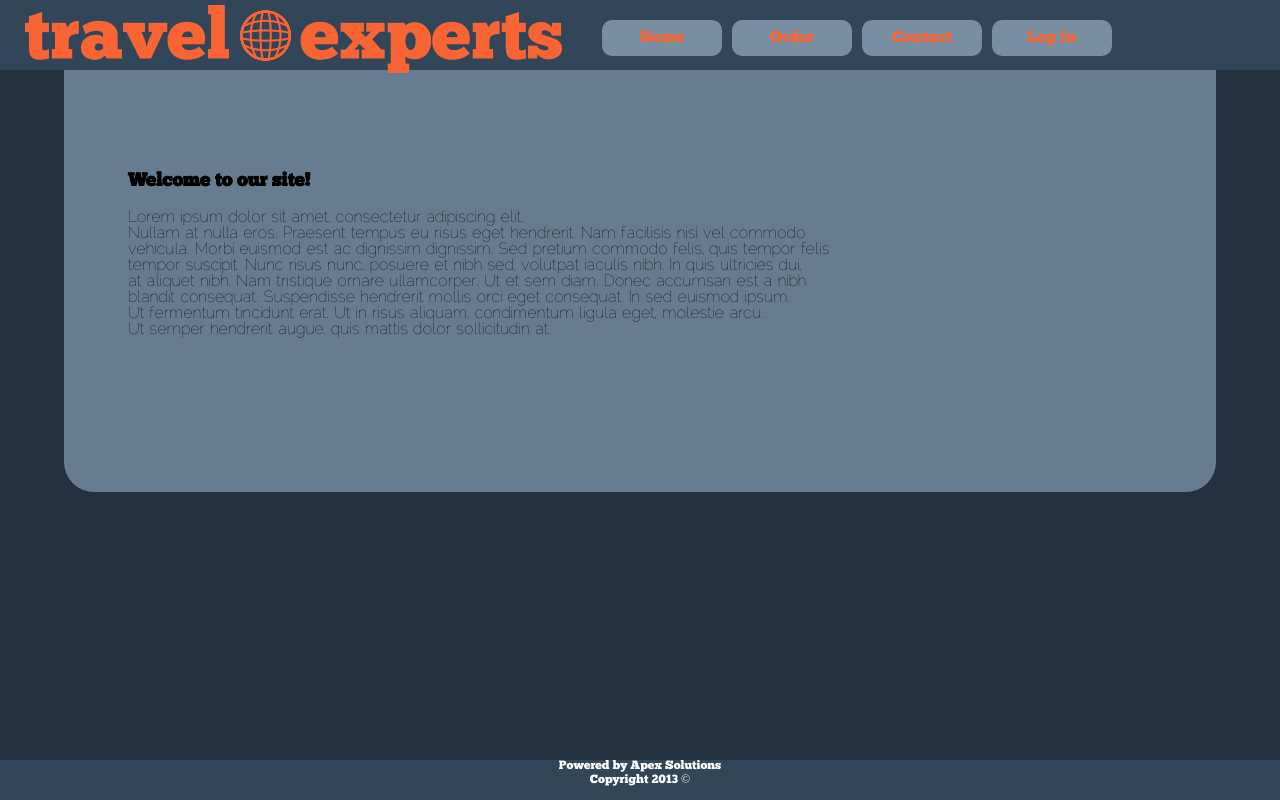
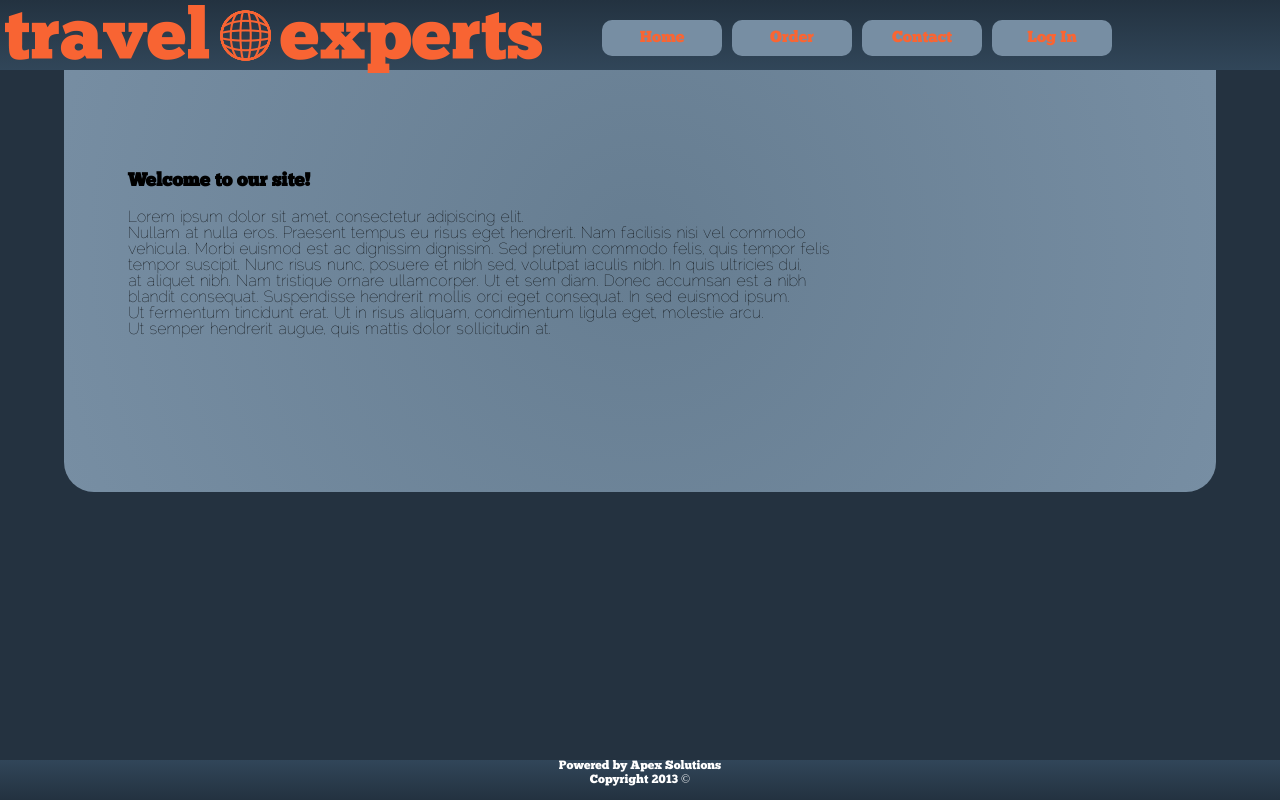
Before and after one commit to PaulTeixeira/TravelWebsite, a PHP site: page /index.php in a window 1280 px wide. Run offline with PHP 8.4, Linux system fonts and the light colour scheme.

Commit message:
added gradiants as per descusion

```diff
--- a/css/site.css
+++ b/css/site.css
@@ -26,14 +26,16 @@ font-family: janheaderfont;
 top:0;
 width: 100%;
 height: 70px;
-background:#314659;
+background: linear-gradient(to top,#314659, #233240);
 }
 #logo{
 position: relative;
 height: 100%;
 float: left;
-left: 20px;
 margin:5px;
+}
+#logo img{
+width:100%;
 }
 
 #headbar h1 {
@@ -56,7 +58,8 @@ width:80%;
 border-radius: 30px;
 margin:0 5%;
 padding:12% 5%;
-background:#667D91;
+background:radial-gradient(circle,#667D91,#778EA3);
+
 }
 
 /*
@@ -119,7 +122,7 @@ bottom:0;
 left:0;
 width:100%;
 height:5%;
-background:#314659;
+background: linear-gradient(to bottom,#314659, #233240);
 clear:both;
 float:left;
 z-index:1;
@@ -198,14 +201,20 @@ border-width:5px;
 }
 
 @media screen and (max-width: 1135){
+	#content {
+	padding:110px 5%;
+	}
 	#headbar{
 			height:110px;
+			width:100%;
 	}
 	.galleryitem{
 			margin:1px
 	}
 	#logo{
-			margin: 5px 0 0 50px;
+			margin: 1% 0 0 5%;
+			height:100%;
+			width:90%;
 	}
 	.menu{
 			margin: 55px 0 0 100px;
@@ -222,4 +231,8 @@ border-width:5px;
 	text-align: center;
 	transition:.5s;
 	}
+	.menu li a:hover
+	{
+	margin-top:20px;
+	}
 }
```
